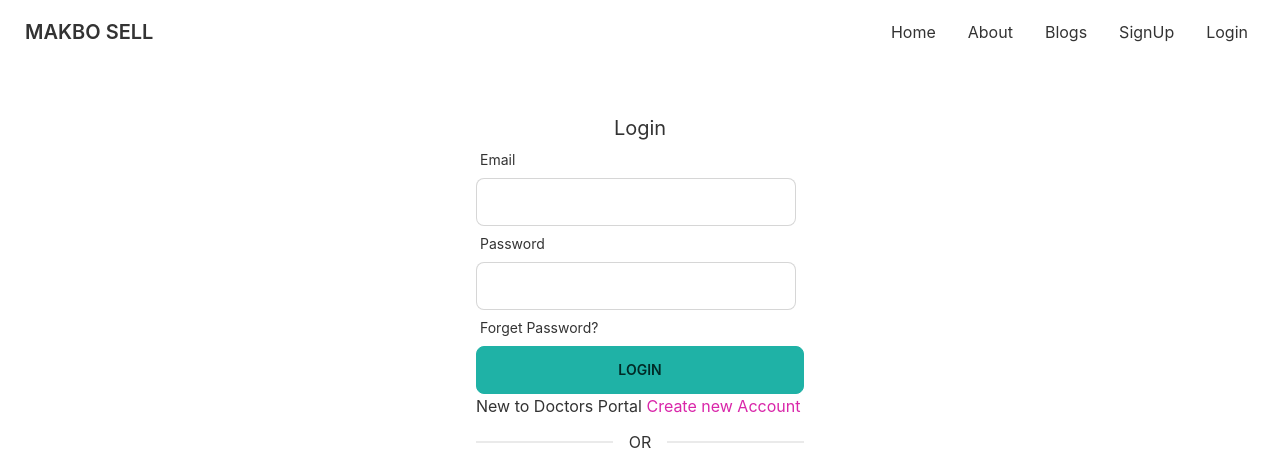
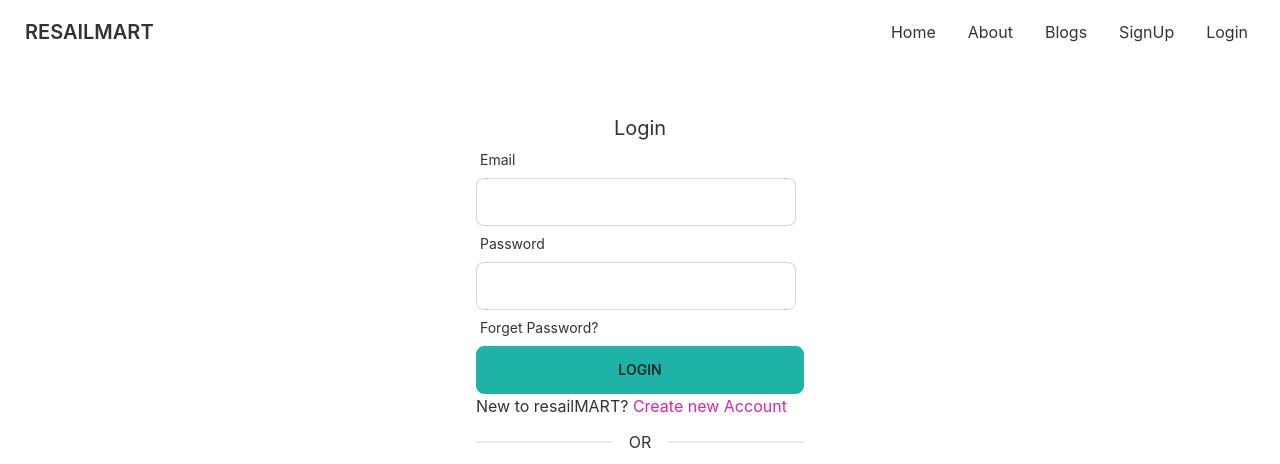
Before and after one commit to soharab007/resaleMART-client-MERN, a React (Create React App) app: page /login in a window 1280 px wide. Shown: the top 464 px of the page. Built offline with nearby package versions, Linux system fonts and the light colour scheme; no server answers.

Commit message:
error working

```diff
--- a/src/Pages/Login/Login.jsx
+++ b/src/Pages/Login/Login.jsx
@@ -134,7 +134,7 @@ const Login = () => {
                         {loginError && <p className='text-red-600'>{loginError}</p>}
                     </div>
                 </form>
-                <p>New to Doctors Portal <Link className='text-secondary' to="/signup">Create new Account</Link></p>
+                <p>New to resailMART? <Link className='text-secondary' to="/signup">Create new Account</Link></p>
                 <div className="divider">OR</div>
                 <button
                     onClick={() => handleGoogleSign()}
--- a/src/Pages/SignUp/SignUp.jsx
+++ b/src/Pages/SignUp/SignUp.jsx
@@ -151,7 +151,7 @@ const SignUp = () => {
                     {signUpError && <p className='text-red-600'>{signUpError}</p>}
                     {/* <Toaster /> */}
                 </form>
-                <p>Already have an account <Link className='text-secondary' to="/login">Please Login</Link></p>
+                <p>Already have an account? <Link className='text-secondary' to="/login">Please Login</Link></p>
                 <div className="divider">OR</div>
                 <button
                     onClick={() => handleGoogleSign()}
--- a/src/Shared/Navbar/Navbar.jsx
+++ b/src/Shared/Navbar/Navbar.jsx
@@ -43,7 +43,7 @@ const Navbar = () => {
                             {manuItems}
                         </ul>
                     </div>
-                    <Link to='/' className="btn btn-ghost text-xl uppercase">Makbo sell</Link>
+                    <Link to='/' className="btn btn-ghost text-xl uppercase">resailMART</Link>
                 </div>
                 <div className="navbar-center hidden lg:flex">
                     <ul className="menu menu-horizontal p-0">
```
